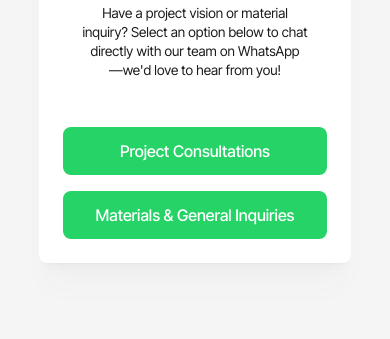
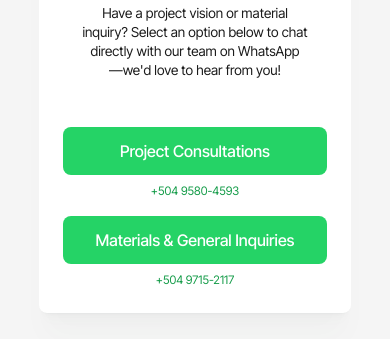
Before and after one commit to dmytro-webild/d6a241ce-9d91-4cb3-9e95-a5f34d405557, a React (Vite) app: page / in a window 390 px wide. Shown: the part 7860-8199 px from the top of the page. Built offline with nearby package versions, Linux system fonts and the light colour scheme; a web font is replaced by a local one.

Commit message:
Bob AI: Add phone numbers under WhatsApp buttons in contact section

```diff
--- a/src/pages/HomePage/sections/Contact.tsx
+++ b/src/pages/HomePage/sections/Contact.tsx
@@ -41,22 +41,28 @@ const ContactInline = () => {
               </div>
 
               <div className="flex flex-col sm:flex-row gap-4 mt-6 w-full justify-center">
+                <div className="w-full sm:w-1/2 flex flex-col items-center gap-2">
                   <a
                     href="https://wa.me/50495804593"
                     target="_blank"
                     rel="noopener noreferrer"
-                  className="w-full sm:w-1/2 py-3 bg-[#25D366] hover:bg-[#20b858] text-white rounded font-medium text-center transition-colors flex items-center justify-center gap-2"
+                    className="w-full py-3 bg-[#25D366] hover:bg-[#20b858] text-white rounded font-medium text-center transition-colors flex items-center justify-center gap-2"
                   >
                     Project Consultations
                   </a>
+                  <span className="text-sm text-accent">+504 9580-4593</span>
+                </div>
+                <div className="w-full sm:w-1/2 flex flex-col items-center gap-2">
                   <a
                     href="https://wa.me/50497152117"
                     target="_blank"
                     rel="noopener noreferrer"
-                  className="w-full sm:w-1/2 py-3 bg-[#25D366] hover:bg-[#20b858] text-white rounded font-medium text-center transition-colors flex items-center justify-center gap-2"
+                    className="w-full py-3 bg-[#25D366] hover:bg-[#20b858] text-white rounded font-medium text-center transition-colors flex items-center justify-center gap-2"
                   >
                     Materials & General Inquiries
                   </a>
+                  <span className="text-sm text-accent">+504 9715-2117</span>
+                </div>
               </div>
             </div>
           </div>
```
Lines whose indentation alone changed are shown as unchanged.
